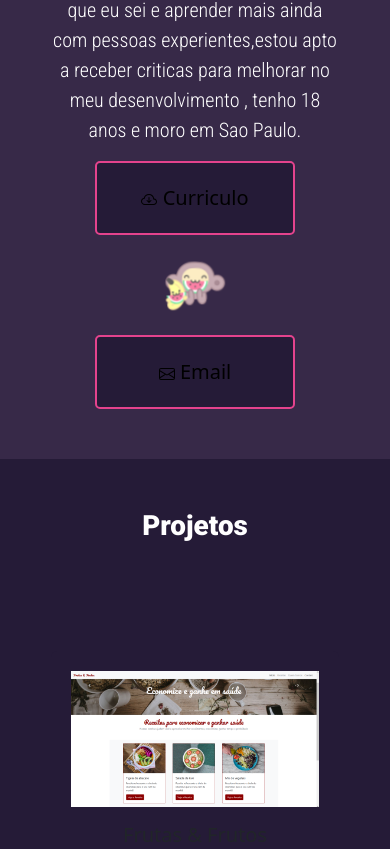
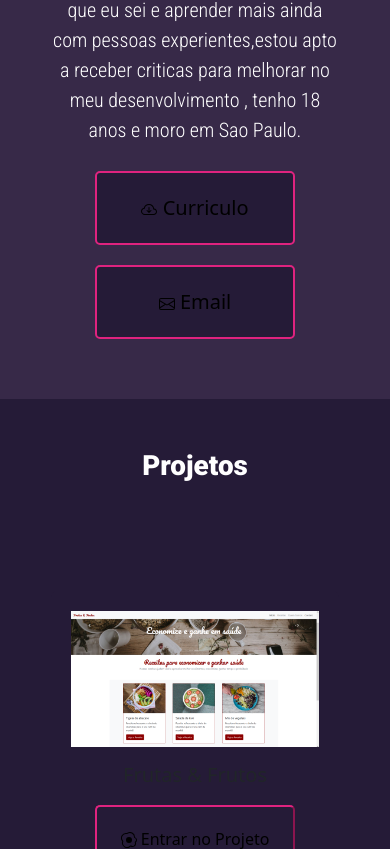
Before and after one commit to thiagocordeirodantas/Portfolio, a website: page app/index.html in a window 390 px wide. Shown: the part 1151-2000 px from the top of the page. Drawn offline with nearby package versions, Linux system fonts and the light colour scheme.

Commit message:
arrumando responsividade

```diff
--- a/app/assets/css/responsividade.css
+++ b/app/assets/css/responsividade.css
@@ -16,6 +16,15 @@ header {
 
 .iconezinho {
     display:  none;
+}
+
+img#bonequinho.iconezinho2 {
+    display: none;
+}
+
+button.botaoo {
+    margin-bottom: 10px;
+    margin-top: 10px;
 }
 
 .botao {
```
